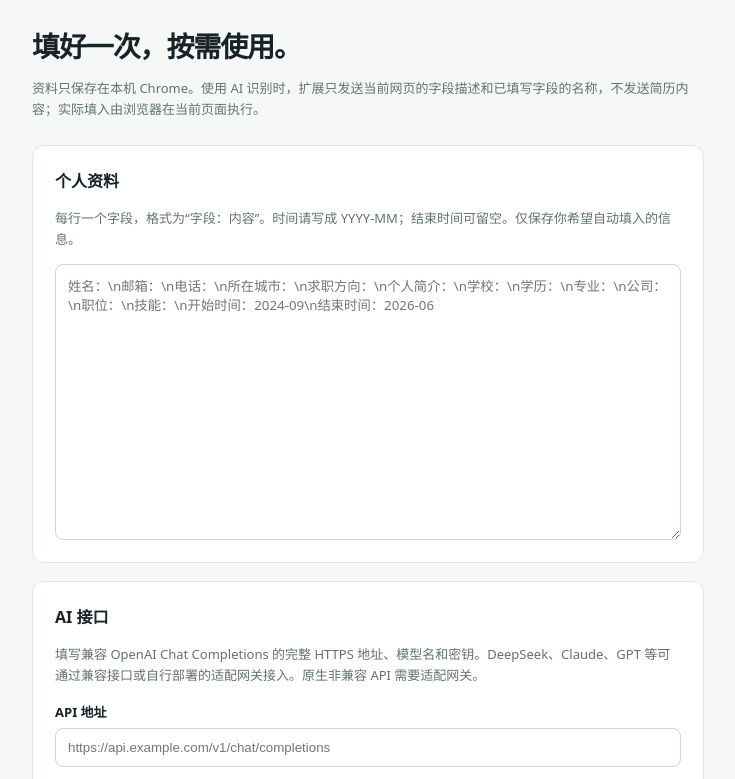
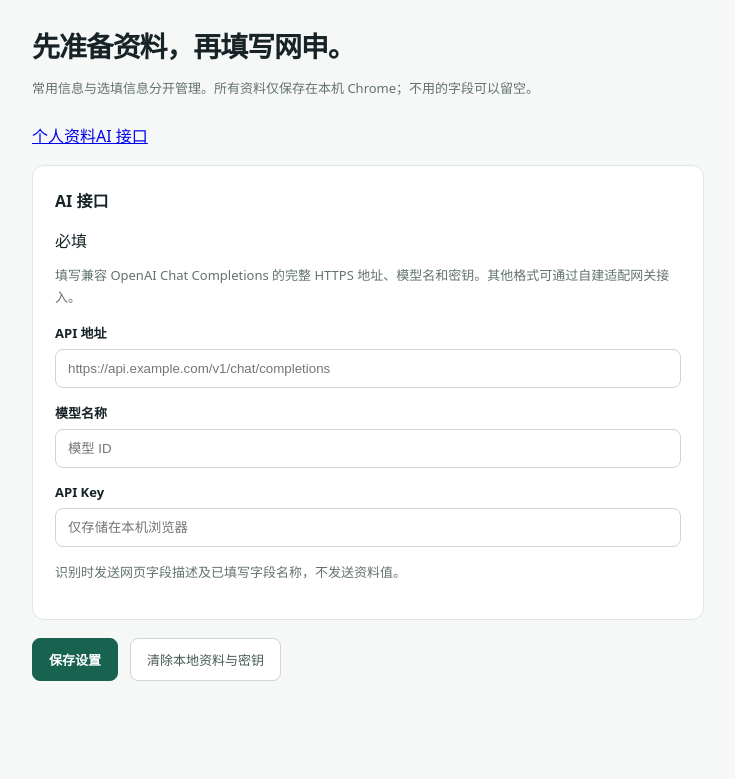
Before and after one commit to JostarPlatinum-DMY/resume-field-assistant, a website with bundled scripts: page options.html in a window 1280 px wide. Shown: the part 73-852 px from the top of the page, without its empty margins (272-1007 px from the left). After the commit the page ends 824 px from the top, so only its background shows below. Built offline with nearby package versions, Linux system fonts and the light colour scheme; some packages are replaced by stand-ins of ours.

Commit message:
Update options.html for Chinese job applications

```diff
--- a/options.html
+++ b/options.html
@@ -1 +1 @@
-<!doctype html><html lang="zh-CN"><head><meta charset="utf-8"><meta name="viewport" content="width=device-width,initial-scale=1"><title>简历字段助手 · 设置</title><link rel="stylesheet" href="style.css"></head><body><main class="settings"><header><span class="logo">简历字段助手</span><span>个人资料与 API 设置</span></header><h1>填好一次，按需使用。</h1><p class="lead">资料只保存在本机 Chrome。使用 AI 识别时，扩展只发送当前网页的字段描述和已填写字段的名称，不发送简历内容；实际填入由浏览器在当前页面执行。</p><section class="card"><h2>个人资料</h2><p class="hint">每行一个字段，格式为“字段：内容”。时间请写成 YYYY-MM；结束时间可留空。仅保存你希望自动填入的信息。</p><textarea id="profile" rows="14" spellcheck="false" placeholder="姓名：\n邮箱：\n电话：\n所在城市：\n求职方向：\n个人简介：\n学校：\n学历：\n专业：\n公司：\n职位：\n技能：\n开始时间：2024-09\n结束时间：2026-06"></textarea></section><section class="card"><h2>AI 接口</h2><p class="hint">填写兼容 OpenAI Chat Completions 的完整 HTTPS 地址、模型名和密钥。DeepSeek、Claude、GPT 等可通过兼容接口或自行部署的适配网关接入。原生非兼容 API 需要适配网关。</p><label>API 地址<input id="url" type="url" placeholder="https://api.example.com/v1/chat/completions"></label><label>模型名称<input id="model" type="text" placeholder="模型 ID"></label><label>API Key<input id="key" type="password" autocomplete="off" placeholder="仅存储在本机浏览器"></label><p class="hint">保存时会请求访问该 API 域名的权限。请只使用你信任的服务；API Key 在 Chrome 扩展本地存储中，适合个人设备。</p></section><div class="actions"><button id="save" class="primary">保存设置</button><button id="clear" class="secondary">清除本地资料与密钥</button><span id="status" role="status"></span></div></main><script type="module" src="options.js"></script></body></html>
+<!doctype html><html lang="zh-CN"><head><meta charset="utf-8"><meta name="viewport" content="width=device-width,initial-scale=1"><title>简历字段助手 · 设置</title><link rel="stylesheet" href="style.css"></head><body><main class="settings"><header><span class="logo">简历字段助手</span><span>资料设置</span></header><h1>先准备资料，再填写网申。</h1><p class="lead">常用信息与选填信息分开管理。所有资料仅保存在本机 Chrome；不用的字段可以留空。</p><nav class="section-nav"><a href="#profile-sections">个人资料</a><a href="#api-card">AI 接口</a></nav><div id="profile-sections"></div><section class="card" id="api-card"><div class="card-heading"><h2>AI 接口</h2><span>必填</span></div><p class="hint">填写兼容 OpenAI Chat Completions 的完整 HTTPS 地址、模型名和密钥。其他格式可通过自建适配网关接入。</p><label>API 地址<input id="url" type="url" placeholder="https://api.example.com/v1/chat/completions"></label><label>模型名称<input id="model" type="text" placeholder="模型 ID"></label><label>API Key<input id="key" type="password" autocomplete="off" placeholder="仅存储在本机浏览器"></label><p class="hint">识别时发送网页字段描述及已填写字段名称，不发送资料值。</p></section><div class="actions"><button id="save" class="primary">保存设置</button><button id="clear" class="secondary">清除本地资料与密钥</button><span id="status" role="status"></span></div></main><script type="module" src="options.js"></script></body></html>
```
